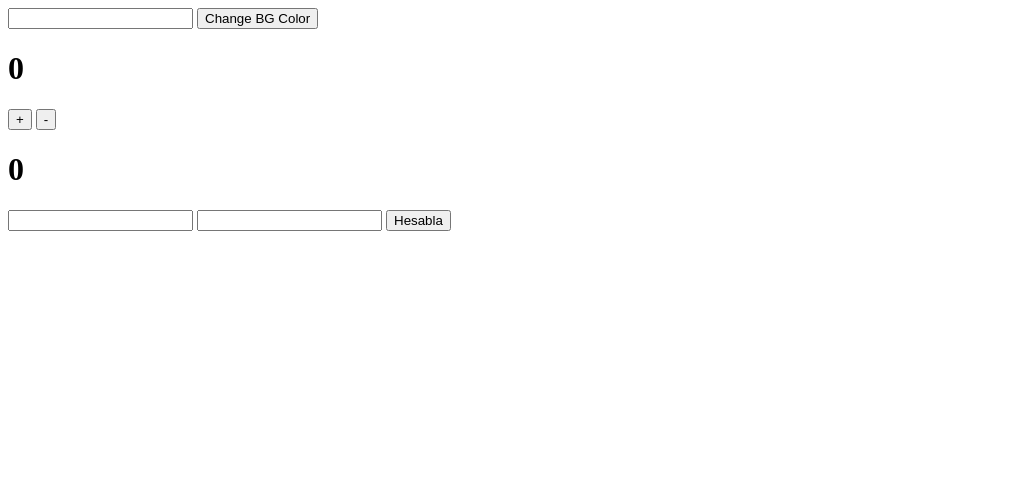
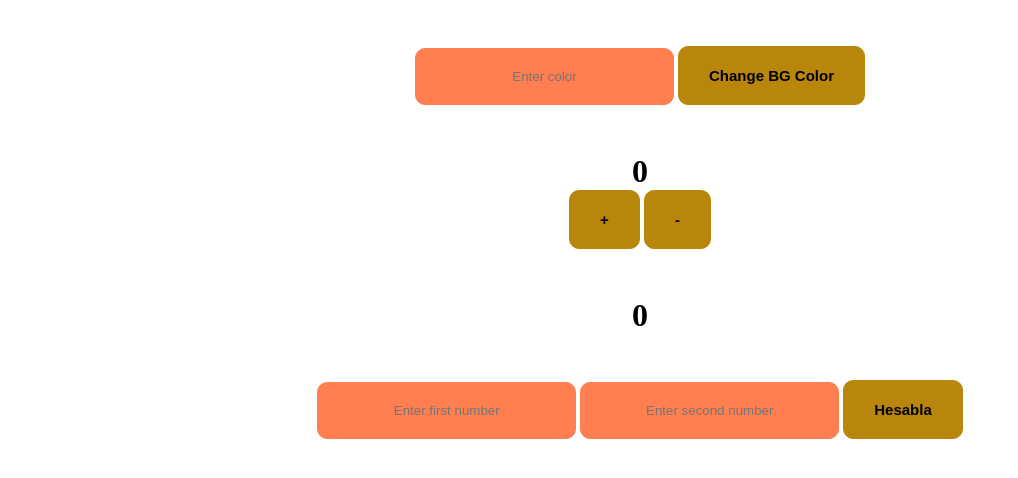
Before and after one commit to magsudrm/Homework-3-OOPS, a plain HTML site: page Homework 3 (OOPS)/index.html in a window 1280 px wide. Shown: the whole page, without its empty margins (0-1018 px from the left). Drawn offline with Linux system fonts and the light colour scheme.

Commit message:
Project ended

```diff
--- a/Homework 3 (OOPS)/assets/css/style.css
+++ b/Homework 3 (OOPS)/assets/css/style.css
@@ -0,0 +1,26 @@
+*{
+    margin: 0;
+    padding: 0;
+    box-sizing: border-box;
+    text-align: center;
+}
+input{
+    padding: 20px 40px;
+    background-color: coral;
+    border: 1px solid coral;
+    border-radius: 10px;
+    margin-top: 3rem;
+}
+button{
+    padding: 20px 30px;
+    background-color:darkgoldenrod;
+    border: 1px solid darkgoldenrod;
+    border-radius: 10px;
+    font-size: 15px;
+    font-weight: bold;
+
+}
+h1{
+    margin-top: 3rem;
+
+}
--- a/Homework 3 (OOPS)/index.html
+++ b/Homework 3 (OOPS)/index.html
@@ -8,16 +8,16 @@
     <link rel="stylesheet" href="assets/css/style.css">
 </head>
 <body>
-    <input id="Background_input" type="text">
+    <input placeholder="Enter color" id="Background_input" type="text">
     <button id="Background_button">Change BG Color</button>
 
     <h1 id="counter_h1">0</h1>
-    <button id="plus_button">+</button>
+    <button  id="plus_button">+</button>
     <button id="minus_button">-</button>
 
     <h1 id="hesabla_h1">0</h1>
-    <input id="number_inp1" type="text">
-    <input id="number_inp2" type="text">
+    <input placeholder="Enter first number" id="number_inp1" type="text">
+    <input placeholder="Enter second number" id="number_inp2" type="text">
     <button id="hesabla_button">Hesabla</button>
     <script src="assets/js/app.js"></script>
 </body>
```
